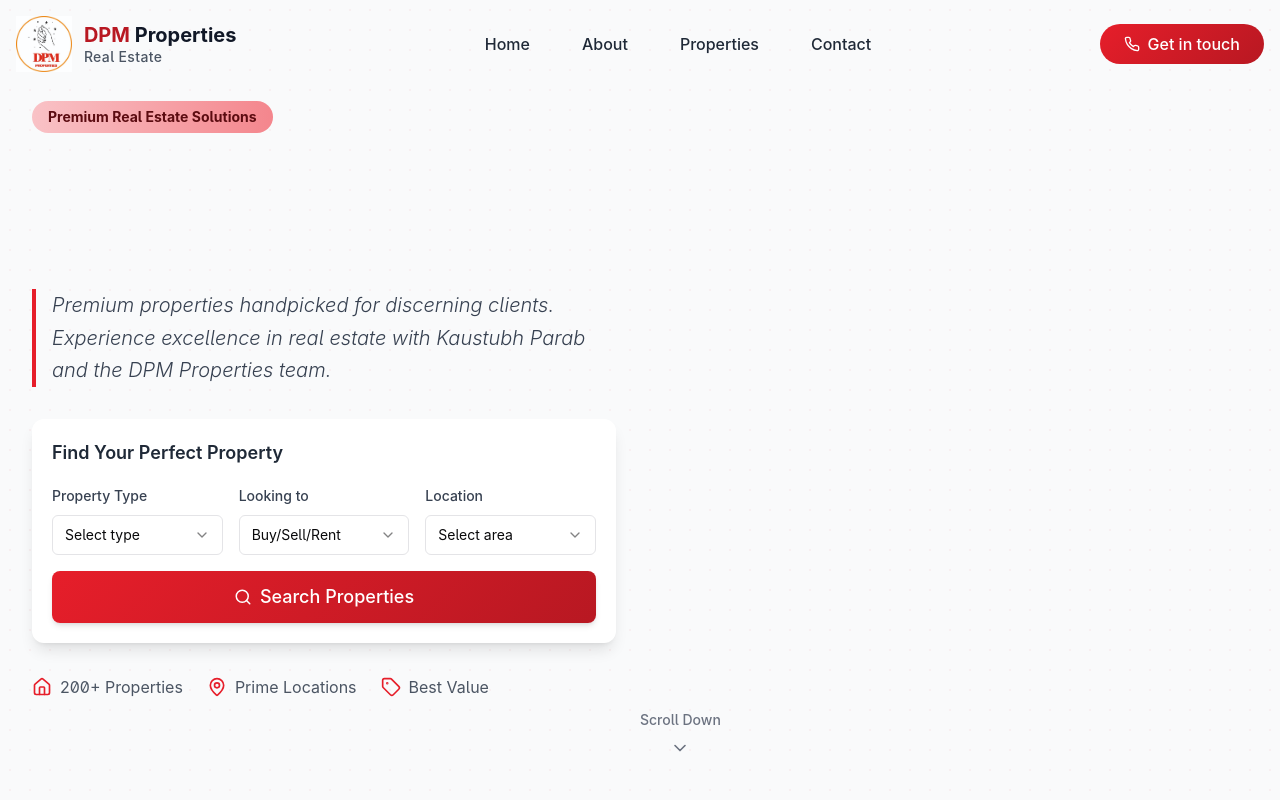
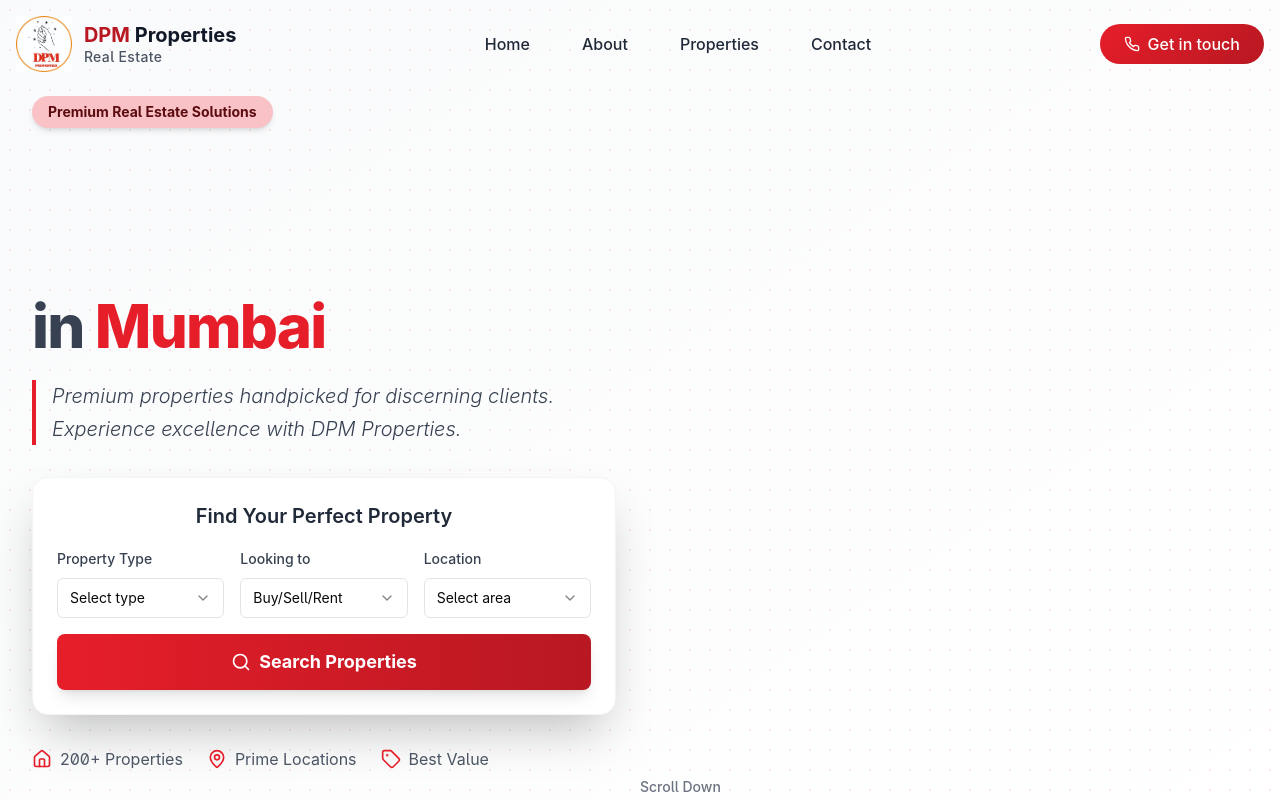
Before and after one commit to k4889p/DGP2, a React (Vite) app: page / in a window 1280 px wide. Shown: the top 800 px of the page. Built offline with nearby package versions, Linux system fonts and the light colour scheme.

Commit message:
Fix: Hero section text visibility
Adjust hero section text styles for better visibility and attractiveness.

```diff
--- a/src/components/Hero.tsx
+++ b/src/components/Hero.tsx
@@ -12,7 +12,6 @@ const Hero: React.FC = () => {
 
   const locations = [
     { value: "goregaon", label: "Goregaon" },
-    { value: "jogeshwari", label: "Jogeshwari" },
     { value: "andheri", label: "Andheri" }
   ];
 
@@ -28,7 +27,6 @@ const Hero: React.FC = () => {
   ];
 
   const handleSearch = () => {
-    // Scroll to properties section with search filters
     const propertiesSection = document.getElementById('properties');
     if (propertiesSection) {
       const headerOffset = 80;
@@ -40,7 +38,6 @@ const Hero: React.FC = () => {
         behavior: 'smooth'
       });
 
-      // In a real implementation, we would pass these filters to the Properties component
       console.log("Search filters:", { propertyType, propertyStatus, location });
     }
   };
@@ -48,10 +45,10 @@ const Hero: React.FC = () => {
   return (
     <section
       id="home"
-      className="relative min-h-screen flex items-center py-24 overflow-hidden bg-gray-50"
+      className="relative min-h-screen flex items-center py-24 overflow-hidden bg-gradient-to-br from-gray-50 to-white"
     >
       {/* Background pattern */}
-      <div className="absolute inset-0 z-0 opacity-5">
+      <div className="absolute inset-0 z-0 opacity-10">
         <div className="absolute inset-0 bg-[radial-gradient(#E61E2A_1px,transparent_1px)] [background-size:20px_20px]"></div>
       </div>
 
@@ -60,29 +57,33 @@ const Hero: React.FC = () => {
         <div className="grid grid-cols-1 lg:grid-cols-2 gap-12 items-center">
           {/* Left side - Text content with NEW STYLE */}
           <div className="text-left max-w-2xl mx-auto lg:mx-0">
-            <FadeIn className="mb-3">
-              <span className="inline-block px-4 py-1.5 bg-gradient-to-r from-cherry-100 to-cherry-200 text-cherry-800 rounded-full text-sm font-bold">
+            <FadeIn className="mb-4">
+              <span className="inline-block px-4 py-1.5 bg-cherry-100 text-cherry-800 rounded-full text-sm font-bold shadow-md">
                 Premium Real Estate Solutions
               </span>
             </FadeIn>
 
-            <h1 className="text-4xl md:text-5xl lg:text-6xl font-extrabold text-transparent bg-clip-text bg-gradient-to-r from-gray-900 via-cherry-800 to-gray-900 tracking-tight mb-6 leading-tight">
+            <h1 className="text-5xl md:text-6xl lg:text-7xl font-extrabold text-gray-900 tracking-tight mb-6 leading-tight">
               <AnimatedText
-                text="Find Your Dream Property in Mumbai"
+                text="Find Your Dream Property"
                 delay={300}
+                className="text-transparent bg-clip-text bg-gradient-to-r from-cherry-600 to-cherry-400"
               />
+              <div className="text-4xl md:text-5xl lg:text-6xl mt-2 text-gray-700">
+                in <span className="text-cherry-500">Mumbai</span>
+              </div>
             </h1>
 
             <FadeIn delay={600} className="mb-8">
-              <p className="text-xl font-light italic text-gray-700 leading-relaxed border-l-4 border-cherry-500 pl-4">
-                Premium properties handpicked for discerning clients. Experience excellence in real estate with Kaustubh Parab and the DPM Properties team.
+              <p className="text-xl font-light text-gray-700 leading-relaxed border-l-4 border-cherry-500 pl-4 italic">
+                Premium properties handpicked for discerning clients. Experience excellence with DPM Properties.
               </p>
             </FadeIn>
 
             {/* Property Search Box */}
             <FadeIn delay={800} className="mb-8">
-              <div className="bg-white p-5 rounded-xl shadow-lg">
-                <h3 className="text-lg font-semibold mb-4 text-gray-800">Find Your Perfect Property</h3>
+              <div className="bg-white p-6 rounded-2xl shadow-2xl border border-gray-100">
+                <h3 className="text-xl font-semibold mb-4 text-gray-800 text-center">Find Your Perfect Property</h3>
 
                 <div className="grid grid-cols-1 md:grid-cols-3 gap-4 mb-4">
                   <div className="space-y-2">
@@ -136,9 +137,9 @@ const Hero: React.FC = () => {
 
                 <button
                   onClick={handleSearch}
-                  className="w-full cherry-gradient text-white font-medium px-6 py-3 rounded-lg text-lg shadow-md hover:shadow-lg transition-shadow duration-300 flex items-center justify-center"
+                  className="w-full bg-gradient-to-r from-cherry-500 to-cherry-600 text-white font-bold px-6 py-3.5 rounded-lg text-lg shadow-lg hover:shadow-xl transition-all duration-300 transform hover:-translate-y-1 flex items-center justify-center"
                 >
-                  <Search size={18} className="mr-2" />
+                  <Search size={20} className="mr-2" />
                   Search Properties
                 </button>
               </div>
@@ -167,7 +168,7 @@ const Hero: React.FC = () => {
             <div className="relative">
               <div className="absolute -inset-4 bg-cherry-500 rounded-tl-3xl rounded-br-3xl opacity-10 transform rotate-3"></div>
               <img
-                src="https://images.unsplash.com/photo-1560518883-ce09059eeffa?ixlib=rb-4.0.3&ixid=MnwxMjA3fDB8MHxwaG90by1wYWdlfHx8fGVufDB8fHx8&auto=format&fit=crop&w=1073&q=80"
+                src="/lovable-uploads/f13c4912-feb3-4a43-b6ef-aa00a2b3585b.png"
                 alt="Luxury Property"
                 loading="lazy"
                 className="rounded-tl-3xl rounded-br-3xl shadow-2xl object-cover h-[600px] w-full transform -rotate-3 transition-transform duration-500 hover:rotate-0"
```
Also changed, not shown: public/lovable-uploads/f13c4912-feb3-4a43-b6ef-aa00a2b3585b.png (added).
